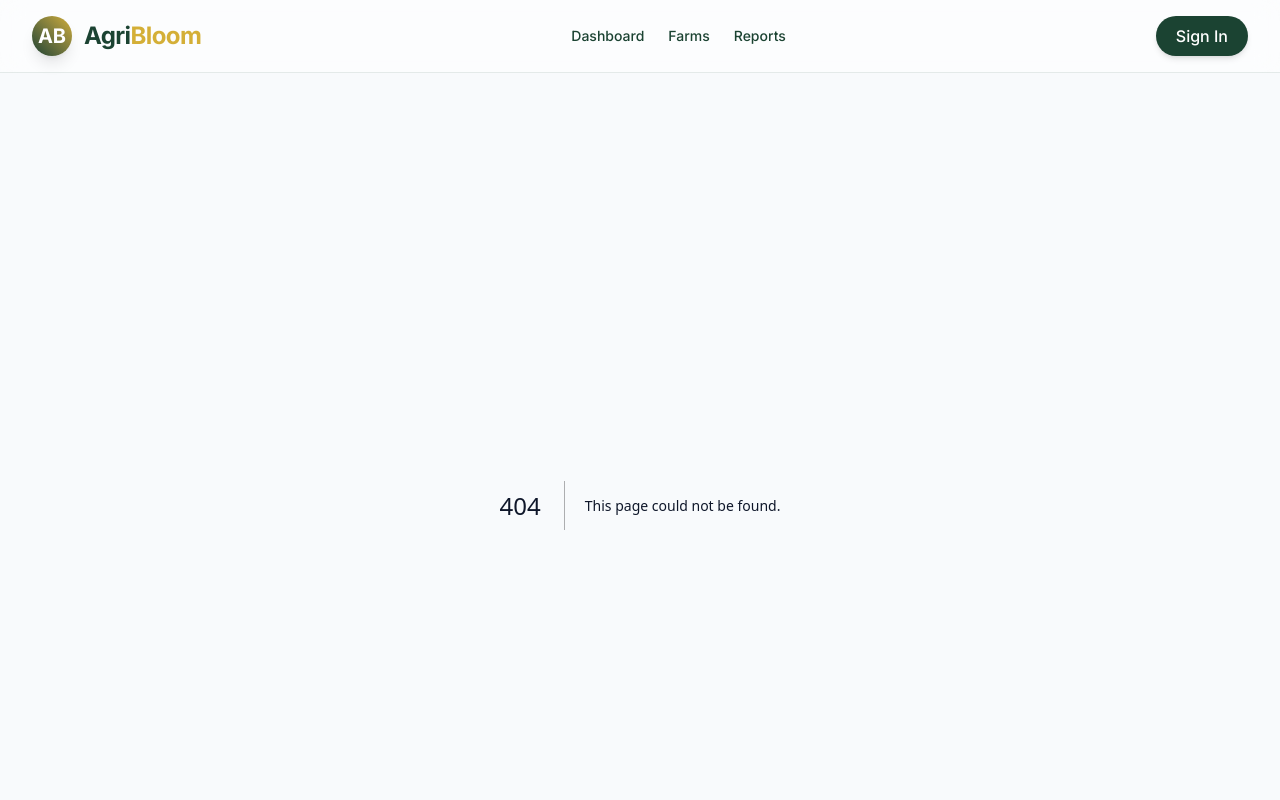
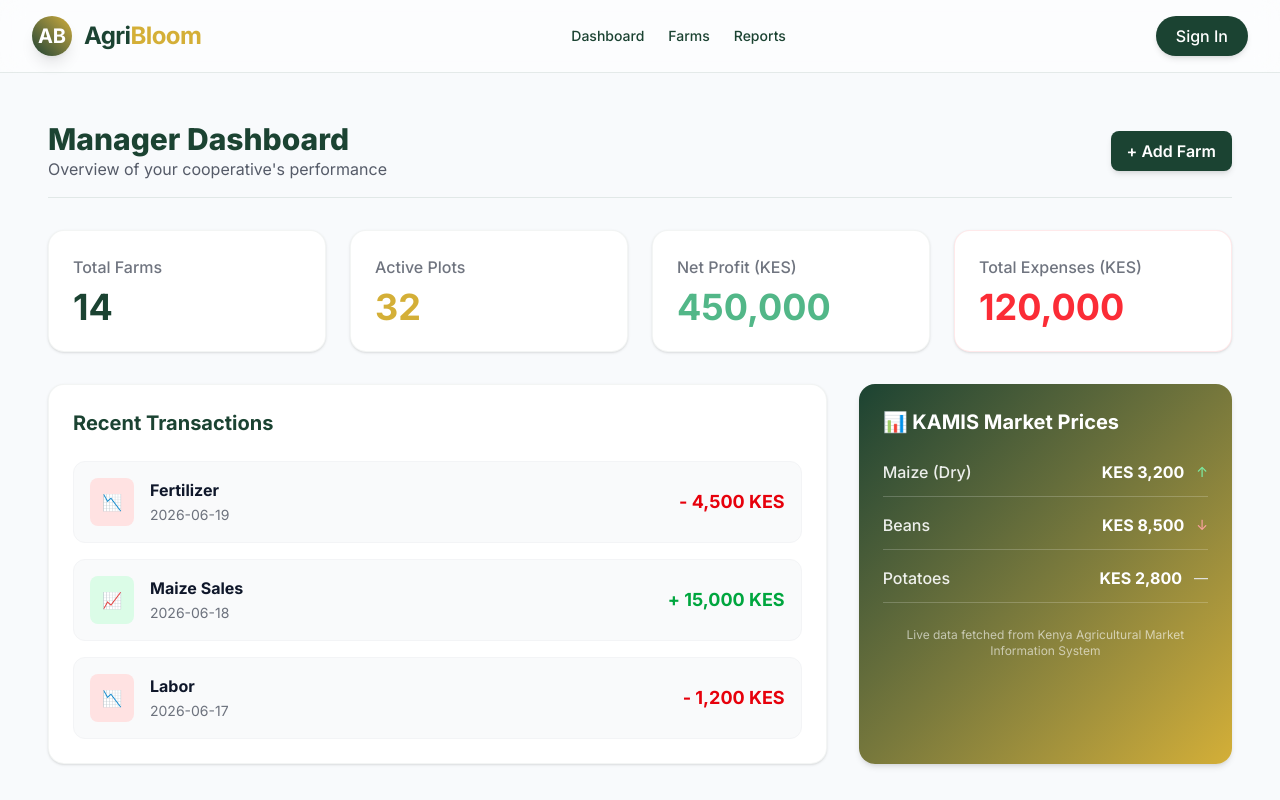
Before and after one commit to solomon476/AgriBloom, a Next.js app in the folder web/: page /dashboard in a window 1280 px wide. Before the commit this address had no page. Shown: the top 800 px of the page. Built offline with nearby package versions, Linux system fonts and the light colour scheme.

Commit message:
Add Manager Dashboard views

```diff
--- /dev/null
+++ b/web/src/app/dashboard/page.tsx
@@ -0,0 +1,103 @@
+"use client";
+import { useState, useEffect } from "react";
+
+export default function Dashboard() {
+  const [stats, setStats] = useState({
+    totalFarms: 14,
+    activePlots: 32,
+    netProfit: 450000,
+    expenses: 120000,
+  });
+
+  const recentTransactions = [
+    { id: 1, type: "EXPENSE", amount: 4500, category: "Fertilizer", date: "2026-06-19" },
+    { id: 2, type: "INCOME", amount: 15000, category: "Maize Sales", date: "2026-06-18" },
+    { id: 3, type: "EXPENSE", amount: 1200, category: "Labor", date: "2026-06-17" },
+  ];
+
+  const kamisPrices = [
+    { crop: "Maize (Dry)", price: "KES 3,200", trend: "↑" },
+    { crop: "Beans", price: "KES 8,500", trend: "↓" },
+    { crop: "Potatoes", price: "KES 2,800", trend: "—" },
+  ];
+
+  return (
+    <div className="w-full max-w-7xl mx-auto space-y-8 p-4">
+      <header className="flex justify-between items-center pb-4 border-b border-primary/10">
+        <div>
+          <h1 className="text-3xl font-extrabold text-primary">Manager Dashboard</h1>
+          <p className="text-foreground/70">Overview of your cooperative's performance</p>
+        </div>
+        <button className="bg-primary text-white px-4 py-2 rounded-lg font-semibold shadow-md hover:shadow-lg transition-all">
+          + Add Farm
+        </button>
+      </header>
+
+      {/* KPI Cards */}
+      <div className="grid grid-cols-1 md:grid-cols-4 gap-6">
+        <div className="bg-white p-6 rounded-2xl shadow-sm border border-primary/5 flex flex-col gap-2">
+          <span className="text-foreground/60 font-medium">Total Farms</span>
+          <span className="text-4xl font-bold text-primary">{stats.totalFarms}</span>
+        </div>
+        <div className="bg-white p-6 rounded-2xl shadow-sm border border-primary/5 flex flex-col gap-2">
+          <span className="text-foreground/60 font-medium">Active Plots</span>
+          <span className="text-4xl font-bold text-secondary">{stats.activePlots}</span>
+        </div>
+        <div className="bg-white p-6 rounded-2xl shadow-sm border border-primary/5 flex flex-col gap-2">
+          <span className="text-foreground/60 font-medium">Net Profit (KES)</span>
+          <span className="text-4xl font-bold text-accent">{stats.netProfit.toLocaleString()}</span>
+        </div>
+        <div className="bg-white p-6 rounded-2xl shadow-sm border border-red-500/10 flex flex-col gap-2">
+          <span className="text-foreground/60 font-medium">Total Expenses (KES)</span>
+          <span className="text-4xl font-bold text-red-500">{stats.expenses.toLocaleString()}</span>
+        </div>
+      </div>
+
+      <div className="grid grid-cols-1 lg:grid-cols-3 gap-8">
+        {/* Recent Transactions */}
+        <div className="lg:col-span-2 bg-white rounded-2xl shadow-sm border border-primary/5 p-6">
+          <h2 className="text-xl font-bold text-primary mb-6">Recent Transactions</h2>
+          <div className="space-y-4">
+            {recentTransactions.map((tx) => (
+              <div key={tx.id} className="flex justify-between items-center p-4 bg-gray-50 rounded-xl border border-gray-100">
+                <div className="flex items-center gap-4">
+                  <div className={`p-3 rounded-lg ${tx.type === 'INCOME' ? 'bg-green-100 text-green-700' : 'bg-red-100 text-red-700'}`}>
+                    {tx.type === 'INCOME' ? '📈' : '📉'}
+                  </div>
+                  <div>
+                    <h4 className="font-bold text-foreground">{tx.category}</h4>
+                    <span className="text-sm text-foreground/60">{tx.date}</span>
+                  </div>
+                </div>
+                <span className={`font-bold text-lg ${tx.type === 'INCOME' ? 'text-green-600' : 'text-red-600'}`}>
+                  {tx.type === 'INCOME' ? '+' : '-'} {tx.amount.toLocaleString()} KES
+                </span>
+              </div>
+            ))}
+          </div>
+        </div>
+
+        {/* Live Market Prices (KAMIS) */}
+        <div className="bg-gradient-to-br from-primary to-secondary rounded-2xl shadow-md p-6 text-white">
+          <h2 className="text-xl font-bold mb-6 flex items-center gap-2">
+            📊 KAMIS Market Prices
+          </h2>
+          <div className="space-y-4">
+            {kamisPrices.map((item, idx) => (
+              <div key={idx} className="flex justify-between items-center border-b border-white/20 pb-3">
+                <span className="font-medium text-white/90">{item.crop}</span>
+                <div className="flex items-center gap-3">
+                  <span className="font-bold">{item.price}</span>
+                  <span className={`text-sm ${item.trend === '↑' ? 'text-green-300' : item.trend === '↓' ? 'text-red-300' : 'text-gray-200'}`}>
+                    {item.trend}
+                  </span>
+                </div>
+              </div>
+            ))}
+          </div>
+          <p className="text-xs text-white/60 mt-6 text-center">Live data fetched from Kenya Agricultural Market Information System</p>
+        </div>
+      </div>
+    </div>
+  );
+}
```
